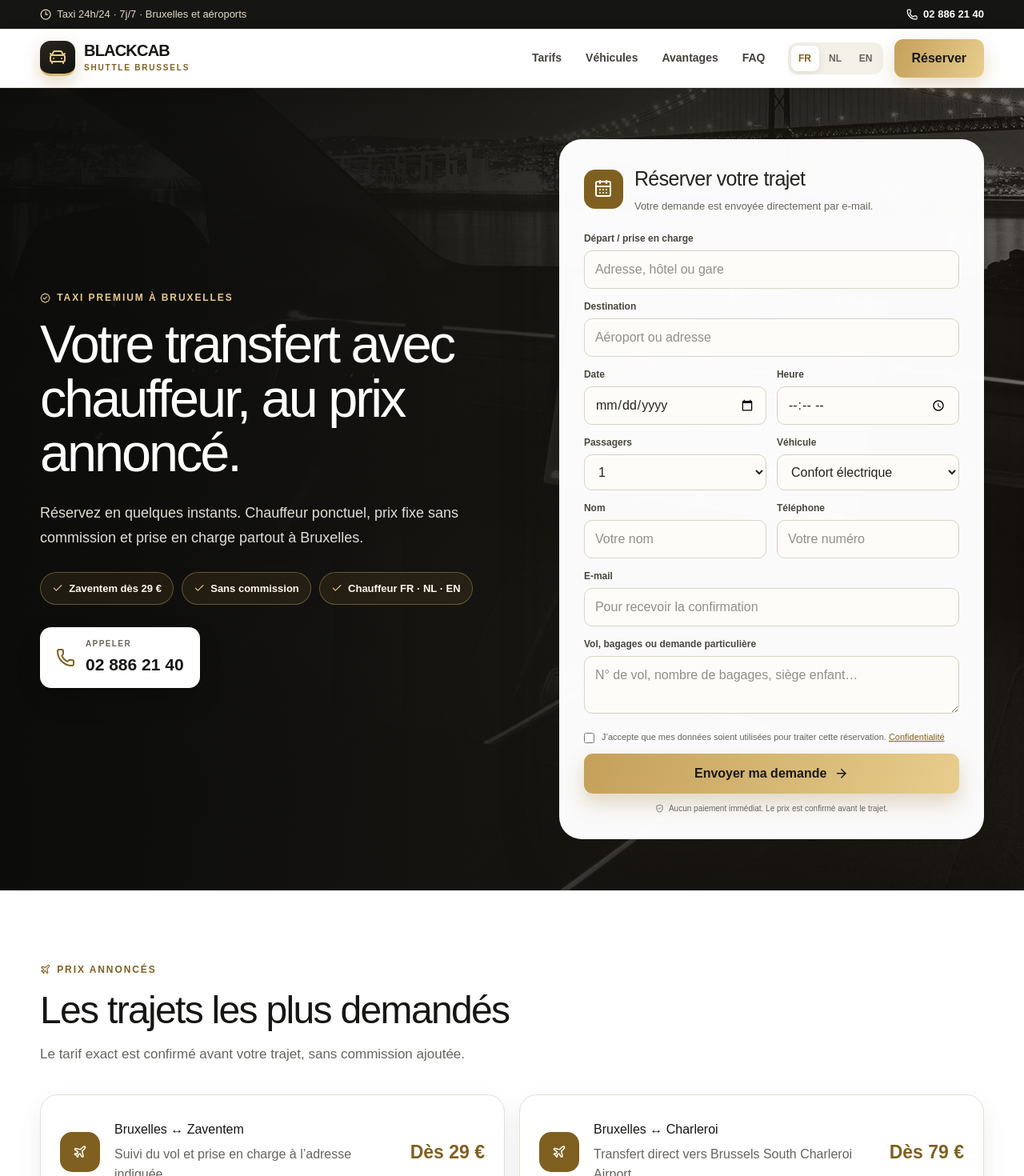
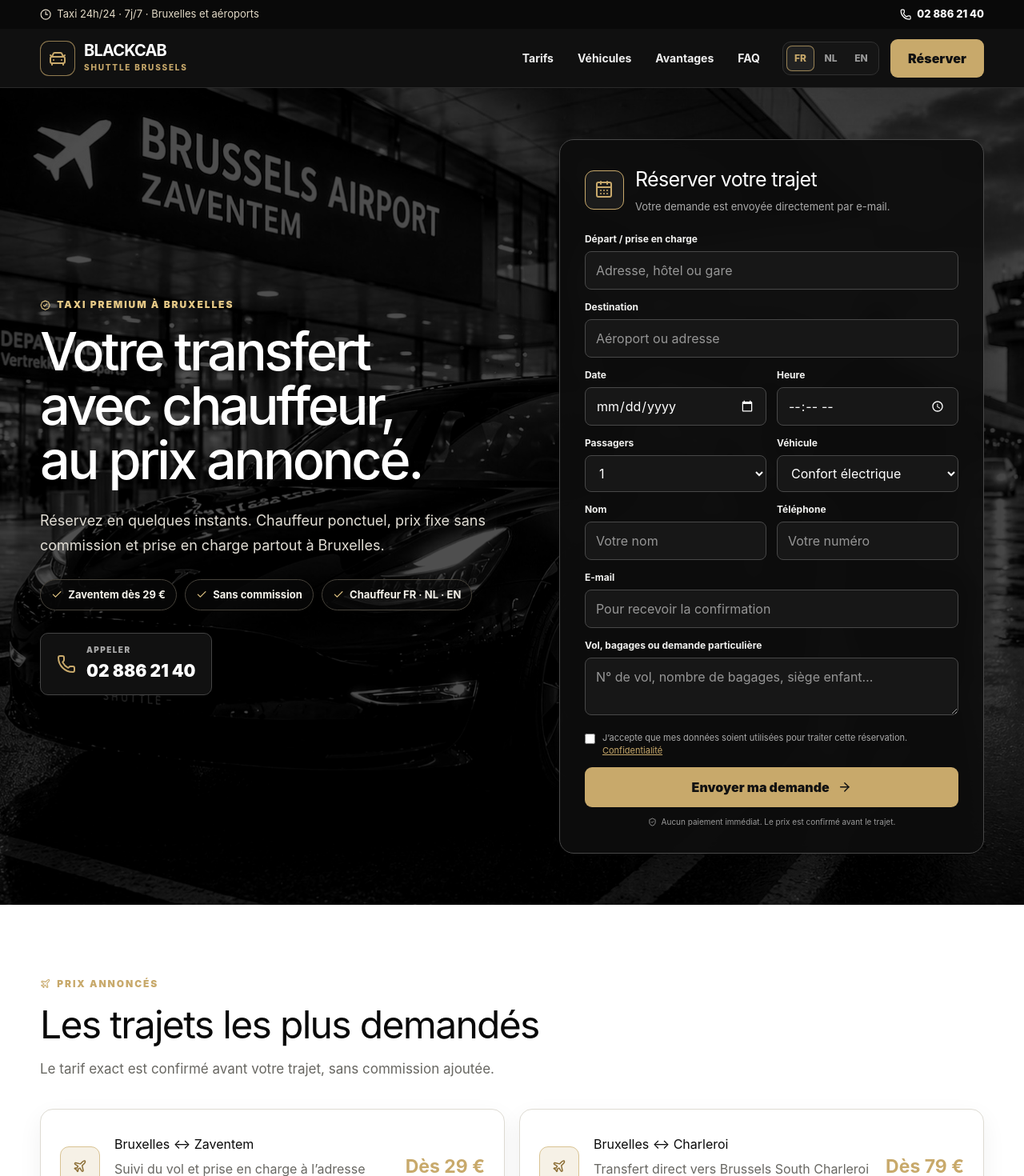
Before and after one commit to schcompany/blackcab-shuttle, a Next.js app: page / in a window 1280 px wide. Shown: the top 1470 px of the page at 80% size. Built offline with nearby package versions, Linux system fonts and the light colour scheme.

Commit message:
Refine BlackCab with editorial black design

```diff
--- a/app/globals.css
+++ b/app/globals.css
@@ -1,9 +1,9 @@
 @import "tailwindcss";
 
-:root { --navy:#151513; --blue:#806020; --blue2:#e8cd8d; --gold:#d6b66f; --ink:#23231f; --muted:#66645e; --line:#e6e0d4; --soft:#f7f5ef; }
+:root { --navy:#090909; --blue:#c8a96b; --blue2:#d8bd82; --gold:#c8a96b; --ink:#171715; --muted:#686762; --line:#dedbd3; --soft:#f4f2ed; }
 * { box-sizing:border-box; }
 html { scroll-behavior:smooth; }
-body { margin:0; background:#fff; color:var(--ink); font-family:Arial, Helvetica, sans-serif; }
+body { margin:0; background:#fff; color:var(--ink); font-family:Inter, ui-sans-serif, -apple-system, BlinkMacSystemFont, "Segoe UI", Arial, sans-serif; }
 a { color:inherit; text-decoration:none; }
 button, input, select, textarea { font:inherit; }
 svg { width:1.1em; height:1.1em; stroke-width:2; }
@@ -13,61 +13,62 @@
 .top-line { min-height:36px; padding:7px max(20px, calc((100% - 1180px)/2)); display:flex; align-items:center; justify-content:space-between; gap:20px; background:var(--navy); color:#e2d9c6; font-size:13px; }
 .top-line span,.top-line a { display:flex; align-items:center; gap:7px; }
 .top-line a { font-weight:800; color:#fff; }
-.site-header { height:74px; padding:0 max(20px, calc((100% - 1180px)/2)); position:sticky; top:0; z-index:50; display:flex; align-items:center; justify-content:space-between; gap:28px; border-bottom:1px solid #e6e0d4; background:rgba(255,255,255,.97); backdrop-filter:blur(14px); box-shadow:0 5px 18px rgba(35,29,16,.06); }
+.site-header { height:74px; padding:0 max(20px, calc((100% - 1180px)/2)); position:sticky; top:0; z-index:50; display:flex; align-items:center; justify-content:space-between; gap:28px; border-bottom:1px solid #292929; background:rgba(9,9,9,.97); backdrop-filter:blur(14px); }
 .brand { display:flex; align-items:center; gap:11px; min-width:max-content; }
-.brand-mark { width:44px; height:44px; display:grid; place-items:center; border-radius:13px; color:#fff; background:linear-gradient(145deg,var(--blue),#29261e); box-shadow:0 8px 22px rgba(151,111,37,.28); border-bottom:3px solid var(--gold); }
+.brand-mark { width:44px; height:44px; display:grid; place-items:center; border:1px solid rgba(200,169,107,.7); border-radius:11px; color:var(--gold); background:#121212; }
 .brand-mark svg { width:24px; height:24px; }
-.brand strong { display:block; font-size:20px; line-height:1; letter-spacing:-.04em; color:var(--navy); }
-.brand small { display:block; margin-top:4px; color:#806020; font-size:10px; font-weight:800; letter-spacing:.18em; text-transform:uppercase; }
-.desktop-nav { display:flex; align-items:center; gap:30px; margin-left:auto; font-size:14px; font-weight:800; color:#44423c; }
+.brand strong { display:block; font-size:20px; line-height:1; letter-spacing:-.04em; color:#fff; }
+.brand small { display:block; margin-top:4px; color:var(--gold); font-size:10px; font-weight:800; letter-spacing:.18em; text-transform:uppercase; }
+.desktop-nav { display:flex; align-items:center; gap:30px; margin-left:auto; font-size:14px; font-weight:700; color:#eee; }
 .desktop-nav a:hover { color:var(--blue); }
 .header-actions { display:flex; align-items:center; gap:14px; }
-.language-switcher { display:flex; align-items:center; gap:3px; padding:4px; border-radius:12px; background:#f3f0e8; }
-.language-switcher a { min-width:35px; padding:7px 8px; text-align:center; border-radius:8px; color:#66645e; font-size:12px; font-weight:900; }
-.language-switcher .active { color:var(--blue); background:#fff; box-shadow:0 2px 9px rgba(35,29,16,.1); }
-.header-book,.primary-button { display:inline-flex; align-items:center; justify-content:center; gap:8px; border-radius:11px; background:linear-gradient(110deg,#c4a05a,var(--blue2)); color:#fff; font-weight:900; box-shadow:0 10px 24px rgba(151,111,37,.24); }
+.language-switcher { display:flex; align-items:center; gap:3px; padding:4px; border:1px solid #303030; border-radius:10px; background:#151515; }
+.language-switcher a { min-width:35px; padding:7px 8px; text-align:center; border-radius:7px; color:#999; font-size:12px; font-weight:800; }
+.language-switcher .active { color:var(--gold); background:#222; box-shadow:inset 0 0 0 1px rgba(200,169,107,.72); }
+.header-book,.primary-button { display:inline-flex; align-items:center; justify-content:center; gap:8px; border-radius:9px; background:var(--gold); color:#111; font-weight:900; box-shadow:none; }
 .header-book { padding:12px 22px; }
-.menu-button { display:none; width:42px; height:42px; align-items:center; justify-content:center; border:0; border-radius:10px; background:#f3efe4; color:var(--navy); }
-.mobile-nav { position:absolute; inset:74px 14px auto; display:grid; gap:3px; padding:10px; border:1px solid var(--line); border-radius:16px; background:#fff; box-shadow:0 18px 45px rgba(35,29,16,.16); }
+.menu-button { display:none; width:42px; height:42px; align-items:center; justify-content:center; border:1px solid #303030; border-radius:9px; background:#151515; color:#fff; }
+.mobile-nav { position:absolute; inset:74px 14px auto; display:grid; gap:3px; padding:10px; border:1px solid #303030; border-radius:12px; background:#101010; color:#fff; box-shadow:0 18px 45px rgba(0,0,0,.45); }
 .mobile-nav a { padding:12px 14px; border-radius:10px; font-weight:800; }
-.mobile-nav .mobile-book { background:var(--blue); color:#fff; }
+.mobile-nav .mobile-book { background:var(--gold); color:#111; }
 
 .hero-section { min-height:690px; position:relative; overflow:hidden; background:var(--navy); }
-.hero-image { object-fit:cover; object-position:center; filter:grayscale(1); }
-.hero-overlay { position:absolute; inset:0; background:linear-gradient(90deg,rgba(12,12,11,.96) 0%,rgba(22,21,18,.88) 46%,rgba(35,30,20,.50) 100%); }
+.hero-image { object-fit:cover; object-position:center; filter:grayscale(1) contrast(1.08) brightness(.62); }
+.hero-overlay { position:absolute; inset:0; background:rgba(0,0,0,.5); }
 .hero-grid { min-height:690px; position:relative; z-index:1; display:grid; grid-template-columns:1.05fr .95fr; gap:62px; align-items:center; padding-block:64px; }
 .hero-copy { color:#fff; }
 .eyebrow { display:flex; align-items:center; gap:8px; margin:0 0 16px; color:var(--blue); font-size:12px; font-weight:900; letter-spacing:.16em; text-transform:uppercase; }
 .eyebrow.light { color:#e6c987; }
-.hero-copy h1 { max-width:610px; margin:0; font-size:clamp(44px,5.2vw,73px); line-height:1.02; letter-spacing:-.045em; font-weight:500; }
+.hero-copy h1 { max-width:610px; margin:0; font-size:clamp(44px,5.2vw,73px); line-height:1.02; letter-spacing:-.05em; font-weight:500; text-wrap:balance; }
 .hero-lead { max-width:610px; margin:25px 0 0; color:#e2ded5; font-size:18px; line-height:1.75; }
 .trust-row { display:flex; flex-wrap:wrap; gap:10px; margin-top:26px; }
-.trust-row span { display:flex; align-items:center; gap:7px; padding:10px 14px; border:1px solid rgba(214,182,111,.38); border-radius:999px; background:rgba(98,78,37,.24); color:#fffaf0; font-size:13px; font-weight:800; }
+.trust-row span { display:flex; align-items:center; gap:7px; padding:9px 13px; border:1px solid #47433b; border-radius:999px; background:rgba(10,10,10,.62); color:#f5f2ea; font-size:13px; font-weight:700; }
 .trust-row svg { color:#e6c987; }
-.phone-pill { width:max-content; margin-top:28px; padding:13px 20px; display:flex; align-items:center; gap:13px; border-radius:14px; background:#fff; color:var(--navy); box-shadow:0 15px 30px rgba(0,0,0,.16); }
+.phone-pill { width:max-content; margin-top:28px; padding:13px 20px; display:flex; align-items:center; gap:13px; border:1px solid #444; border-radius:10px; background:#111; color:#fff; }
 .phone-pill > svg { width:24px; height:24px; color:var(--blue); }
 .phone-pill span { font-size:21px; font-weight:900; }
-.phone-pill small { display:block; margin-bottom:3px; color:#69665e; font-size:10px; letter-spacing:.14em; text-transform:uppercase; }
+.phone-pill small { display:block; margin-bottom:3px; color:#aaa; font-size:10px; letter-spacing:.14em; text-transform:uppercase; }
 
-.booking-card { padding:31px; border-radius:28px; background:rgba(255,255,255,.98); color:var(--ink); box-shadow:0 28px 70px rgba(35,29,16,.3); }
+.booking-card { padding:31px; border:1px solid #484848; border-radius:18px; background:rgba(13,13,13,.94); color:#fff; box-shadow:0 28px 70px rgba(0,0,0,.38); backdrop-filter:blur(12px); }
 .booking-heading { display:flex; align-items:center; gap:14px; margin-bottom:22px; }
-.booking-heading > span { width:49px; height:49px; display:grid; place-items:center; flex:0 0 auto; border-radius:14px; color:#fff; background:var(--blue); }
+.booking-heading > span { width:49px; height:49px; display:grid; place-items:center; flex:0 0 auto; border:1px solid var(--gold); border-radius:11px; color:var(--gold); background:#1b1b1b; }
 .booking-heading svg { width:24px; height:24px; }
 .booking-heading h2 { margin:0; font-size:25px; letter-spacing:-.025em; }
-.booking-heading p { margin:5px 0 0; color:#69665e; font-size:13px; }
+.booking-heading p { margin:5px 0 0; color:#aaa; font-size:13px; }
 .form-grid { display:grid; grid-template-columns:1fr 1fr; gap:13px; }
 .form-grid label { min-width:0; }
 .form-grid .wide { grid-column:1 / -1; }
-.form-grid b { display:block; margin-bottom:6px; color:#49463e; font-size:12px; }
-.form-grid input,.form-grid select,.form-grid textarea { width:100%; min-height:45px; padding:11px 13px; border:1px solid #d9d2c5; border-radius:10px; outline:none; background:#fdfcf9; color:var(--ink); transition:.2s; }
+.form-grid b { display:block; margin-bottom:6px; color:#f1f1ef; font-size:12px; }
+.form-grid input,.form-grid select,.form-grid textarea { width:100%; min-height:45px; padding:11px 13px; border:1px solid #484848; border-radius:8px; outline:none; background:#171717; color:#fff; color-scheme:dark; transition:.2s; }
+.form-grid input::placeholder,.form-grid textarea::placeholder { color:#969696; }
 .form-grid textarea { resize:vertical; }
-.form-grid input:focus,.form-grid select:focus,.form-grid textarea:focus { border-color:var(--blue); box-shadow:0 0 0 3px rgba(151,111,37,.12); background:#fff; }
-.consent { display:flex; align-items:flex-start; gap:9px; margin:15px 0 12px; color:#66645e; font-size:11px; line-height:1.45; }
+.form-grid input:focus,.form-grid select:focus,.form-grid textarea:focus { border-color:var(--gold); box-shadow:0 0 0 3px rgba(200,169,107,.13); background:#1b1b1b; }
+.consent { display:flex; align-items:flex-start; gap:9px; margin:15px 0 12px; color:#aaa; font-size:11px; line-height:1.45; }
 .consent input { margin-top:2px; }
 .consent a { color:var(--blue); text-decoration:underline; }
-.submit-button { width:100%; min-height:50px; padding:12px 20px; display:flex; align-items:center; justify-content:center; gap:10px; border:0; border-radius:11px; background:linear-gradient(110deg,#c4a05a,var(--blue2)); color:#fff; font-weight:900; cursor:pointer; box-shadow:0 12px 25px rgba(151,111,37,.25); }
+.submit-button { width:100%; min-height:50px; padding:12px 20px; display:flex; align-items:center; justify-content:center; gap:10px; border:0; border-radius:9px; background:var(--gold); color:#111; font-weight:900; cursor:pointer; box-shadow:none; }
 .submit-button:disabled { opacity:.65; cursor:wait; }
-.secure { display:flex; align-items:center; justify-content:center; gap:6px; margin:11px 0 0; color:#69665e; font-size:10px; }
+.secure { display:flex; align-items:center; justify-content:center; gap:6px; margin:11px 0 0; color:#999; font-size:10px; }
 .form-message { margin:12px 0 0; padding:11px 13px; border-radius:10px; font-size:12px; font-weight:800; }
 .form-message.success { background:#e8f8ef; color:#177149; }
 .form-message.error { background:#fff0f0; color:#a22a2a; }
@@ -80,14 +81,14 @@
 .section-heading h2,.coverage h2,.final-cta h2,.rating h2 { margin:0; color:var(--navy); font-size:clamp(32px,4vw,48px); line-height:1.1; letter-spacing:-.035em; }
 .section-heading > p:last-child { margin:14px 0 0; color:var(--muted); font-size:17px; line-height:1.7; }
 .fare-grid { display:grid; grid-template-columns:1fr 1fr; gap:18px; }
-.fare-grid article { min-height:145px; padding:24px; display:grid; grid-template-columns:auto 1fr auto; align-items:center; gap:18px; border:1px solid var(--line); border-radius:22px; background:#fff; box-shadow:0 12px 35px rgba(35,29,16,.07); }
-.route-icon { width:50px; height:50px; display:grid; place-items:center; border-radius:15px; color:#fff; background:var(--blue); }
+.fare-grid article { min-height:145px; padding:24px; display:grid; grid-template-columns:auto 1fr auto; align-items:center; gap:18px; border:1px solid var(--line); border-radius:16px; background:#fff; box-shadow:0 10px 30px rgba(20,20,18,.06); }
+.route-icon { width:50px; height:50px; display:grid; place-items:center; border:1px solid #d9c392; border-radius:11px; color:#8b6d34; background:#f6f1e6; }
 .fare-grid h3,.fleet-card h3,.benefits h3,.steps-grid h3 { margin:0; color:var(--navy); }
 .fare-grid p,.fleet-card p,.benefits p,.steps-grid p { margin:7px 0 0; color:var(--muted); line-height:1.55; }
 .fare-grid article > strong { color:var(--blue); font-size:23px; white-space:nowrap; }
 .soft-section { background:var(--soft); }
 .fleet-grid { display:grid; grid-template-columns:repeat(3,1fr); gap:20px; }
-.fleet-card { overflow:hidden; border:1px solid var(--line); border-radius:22px; background:#fff; box-shadow:0 12px 32px rgba(35,29,16,.08); }
+.fleet-card { overflow:hidden; border:1px solid var(--line); border-radius:16px; background:#fff; box-shadow:0 10px 30px rgba(20,20,18,.06); }
 .fleet-image { height:220px; position:relative; background:#ede8dd; }
 .fleet-content { padding:22px; }
 .fleet-content > div:first-child { display:flex; justify-content:space-between; gap:15px; }
@@ -98,17 +99,17 @@
 .benefits { padding-block:35px; background:var(--navy); color:#fff; }
 .benefits-grid { display:grid; grid-template-columns:repeat(4,1fr); gap:20px; }
 .benefits article { display:flex; align-items:center; gap:13px; }
-.benefits article > span { width:45px; height:45px; display:grid; place-items:center; flex:0 0 auto; border-radius:13px; color:#fff; background:#806020; }
+.benefits article > span { width:45px; height:45px; display:grid; place-items:center; flex:0 0 auto; border:1px solid rgba(200,169,107,.55); border-radius:10px; color:var(--gold); background:#171717; }
 .benefits h3 { color:#fff; font-size:15px; }
 .benefits p { color:#d3c9b3; font-size:12px; }
 .steps-grid { display:grid; grid-template-columns:repeat(3,1fr); gap:18px; }
 .steps-grid article { padding:28px; text-align:center; border:1px solid var(--line); border-radius:20px; }
 .steps-grid article > span { width:39px; height:39px; margin:0 auto 15px; display:grid; place-items:center; border-radius:50%; background:#f4ecd9; color:var(--blue); font-weight:900; }
-.rating { margin-bottom:30px; padding:32px 38px; display:grid; grid-template-columns:auto 1fr auto; align-items:center; gap:30px; border-radius:23px; background:#f6f0e2; }
+.rating { margin-bottom:30px; padding:32px 38px; display:grid; grid-template-columns:auto 1fr auto; align-items:center; gap:30px; border:1px solid #2f2f2f; border-radius:16px; background:#111; color:#fff; }
 .stars { display:flex; color:#98701f; }
 .stars svg { fill:currentColor; }
-.rating h2 { font-size:28px; }
-.rating p { margin:7px 0 0; color:var(--muted); }
+.rating h2 { color:#fff; font-size:28px; }
+.rating p { margin:7px 0 0; color:#aaa; }
 .rating > strong { color:var(--blue); font-size:48px; }
 .rating > strong small { font-size:16px; }
 .faq-list { max-width:820px; margin:auto; display:grid; gap:10px; }
@@ -117,13 +118,13 @@
 .faq-list summary::-webkit-details-marker { display:none; }
 .faq-list summary span { color:var(--blue); font-size:21px; }
 .faq-list details p { margin:0; padding:0 21px 19px; color:var(--muted); line-height:1.65; }
-.coverage { padding-block:70px; background:linear-gradient(120deg,#151513,#302a1c); color:#fff; }
+.coverage { padding-block:70px; background:#0c0c0c; color:#fff; }
 .coverage-grid { display:grid; grid-template-columns:.75fr 1.25fr; gap:55px; align-items:center; }
 .coverage h2 { color:#fff; }
 .coverage p { color:#e2d9c6; line-height:1.6; }
 .communes { display:flex; flex-wrap:wrap; gap:8px; }
 .communes span { padding:8px 11px; border:1px solid rgba(255,255,255,.18); border-radius:999px; background:rgba(255,255,255,.07); font-size:12px; }
-.final-cta { margin-block:70px; padding:38px; display:flex; align-items:center; justify-content:space-between; gap:30px; border:1px solid var(--line); border-radius:24px; box-shadow:0 14px 40px rgba(35,29,16,.08); }
+.final-cta { margin-block:70px; padding:38px; display:flex; align-items:center; justify-content:space-between; gap:30px; border:1px solid var(--line); border-radius:16px; box-shadow:0 12px 36px rgba(20,20,18,.07); }
 .final-cta h2 { font-size:34px; }
 .final-cta p { margin:9px 0 0; color:var(--muted); }
 .final-cta > div:last-child { display:flex; gap:10px; }
@@ -194,14 +195,13 @@
   .final-cta { margin-block:50px; padding:27px 21px; display:block; text-align:center; }
   .final-cta > div:last-child { margin-top:22px; display:grid; }
   .footer-grid { grid-template-columns:1fr; }
-  .mobile-actions { position:fixed; inset:auto 0 0; z-index:80; display:grid; grid-template-columns:1fr 1fr; gap:6px; padding:7px; border-top:1px solid var(--line); background:rgba(255,255,255,.97); box-shadow:0 -10px 30px rgba(35,29,16,.13); }
+  .mobile-actions { position:fixed; inset:auto 0 0; z-index:80; display:grid; grid-template-columns:1fr 1fr; gap:6px; padding:7px; border-top:1px solid #303030; background:rgba(9,9,9,.97); box-shadow:0 -10px 30px rgba(0,0,0,.28); }
   .mobile-actions a { min-height:54px; display:flex; align-items:center; justify-content:center; gap:8px; border-radius:11px; font-weight:900; }
-  .mobile-actions a:first-child { color:var(--navy); background:#f3efe4; }
+  .mobile-actions a:first-child { color:#fff; background:#1b1b1b; }
   .mobile-actions a:last-child { color:#fff; background:var(--blue); }
 }
 
 /* Gold actions retain dark text for readable contrast. */
-.header-book,.primary-button,.submit-button { color:#1b1811; }
-.mobile-nav .mobile-book,.mobile-actions a:last-child { background:#d6b66f; color:#1b1811; }
-.brand-mark { background:linear-gradient(145deg,#29261e,#111110); color:#e6c987; }
+.header-book,.primary-button,.submit-button { color:#111; }
+.mobile-nav .mobile-book,.mobile-actions a:last-child { background:var(--gold); color:#111; }
 a:focus-visible,button:focus-visible,summary:focus-visible { outline:3px solid #98701f; outline-offset:4px; }
--- a/app/layout.js
+++ b/app/layout.js
@@ -34,13 +34,13 @@
     locale: "fr_BE",
     alternateLocale: ["nl_BE", "en_GB"],
     type: "website",
-    images: [{ url: "/images/1.jpg", width: 1200, height: 630, alt: "BlackCab Shuttle Bruxelles" }],
+    images: [{ url: "/images/2.jpg", width: 1200, height: 630, alt: "BlackCab Shuttle Bruxelles" }],
   },
   twitter: {
     card: "summary_large_image",
     title: "Taxi Bruxelles & Navette Aéroport 24/7",
     description: "Prix fixe, service 24h/24 et réservation rapide.",
-    images: ["/images/1.jpg"],
+    images: ["/images/2.jpg"],
   },
   alternates: {
     canonical: "/",
@@ -49,7 +49,7 @@
   robots: { index: true, follow: true },
 };
 
-export const viewport = { themeColor: "#151513", width: "device-width", initialScale: 1 };
+export const viewport = { themeColor: "#090909", width: "device-width", initialScale: 1 };
 
 export default function RootLayout({ children }) {
   return (
--- a/app/page.js
+++ b/app/page.js
@@ -257,7 +257,7 @@
     </header>
 
     <section className="hero-section">
-      <Image src="/images/1.jpg" alt={t.heroAlt} fill priority sizes="100vw" className="hero-image" />
+      <Image src="/images/2.jpg" alt={t.heroAlt} fill priority sizes="100vw" className="hero-image" />
       <div className="hero-overlay" />
       <div className="hero-grid page-width">
         <div className="hero-copy"><p className="eyebrow light"><BadgeCheck />{t.eyebrow}</p><h1>{t.title}</h1><p className="hero-lead">{t.lead}</p><div className="trust-row">{t.trust.map(x => <span key={x}><Check />{x}</span>)}</div><a className="phone-pill" href={`tel:${PHONE_LINK}`}><Phone /><span><small>{t.call}</small>{PHONE_DISPLAY}</span></a></div>
```
Also changed, not shown: app/_components/SeoLanding.js (+16 -16 lines).
